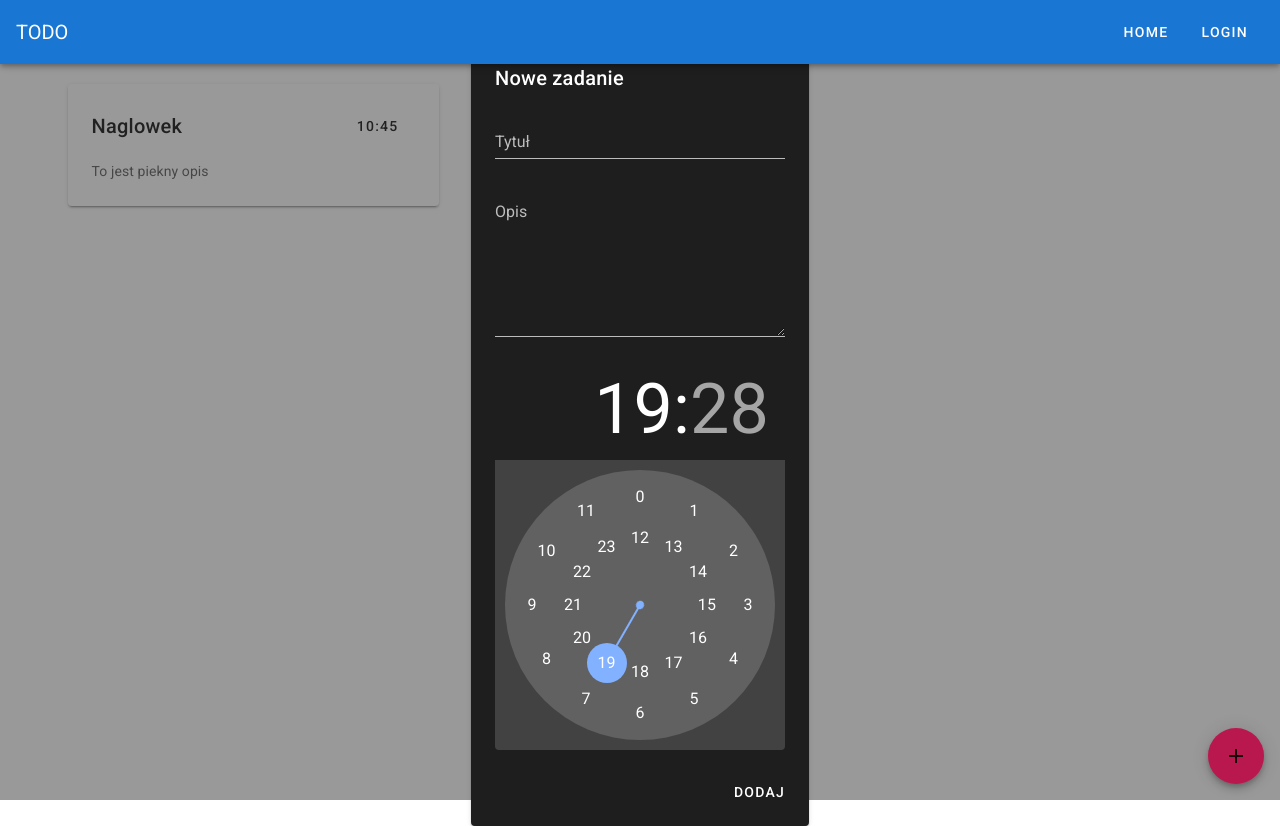
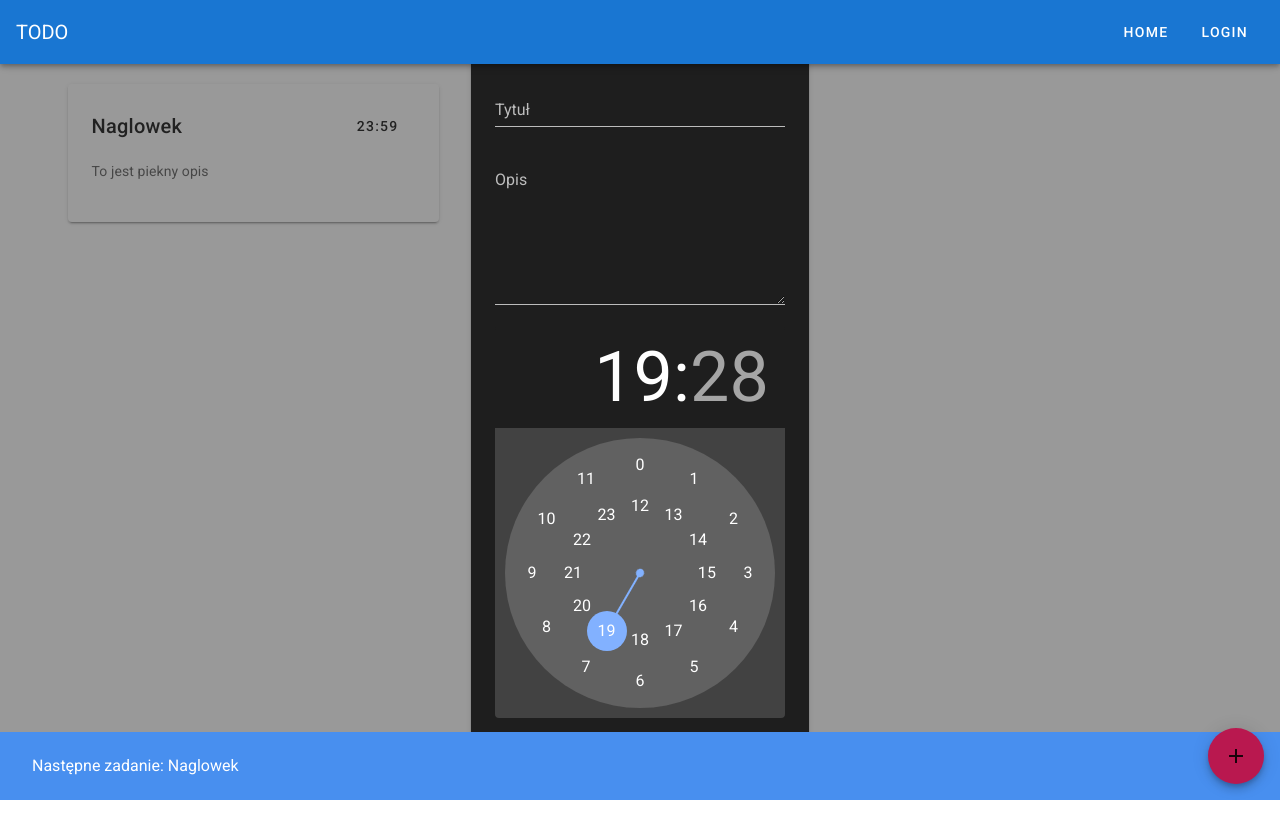
Before and after one commit to leonos2000/vue-todo, a Vue app: page / in a window 1280 px wide. Both pictures are taken after a click on the button 1236 px from the left and 756 px from the top of the page. After the commit the page ends 800 px from the top, so only its background shows below. Built offline with nearby package versions, Linux system fonts and the light colour scheme.

Commit message:
added a lot of features

```diff
--- a/src/App.vue
+++ b/src/App.vue
@@ -1,5 +1,6 @@
 <template>
   <v-app>
+    <!-- APPBAR -->
     <v-app-bar app color="primary" dark>
       <v-toolbar-title>TODO</v-toolbar-title>
       <v-spacer></v-spacer>
@@ -7,20 +8,37 @@
       <v-btn text rounded>Login</v-btn>
     </v-app-bar>
 
-    <!-- Login module -->
     <v-main>
+      <!-- CONTAINER WITH TASKS -->
       <v-container>
         <v-row no-gutters>
+          <!-- TASK CARD -->
           <v-col
-            v-for="task in tasks"
-            :key="task.id"
+            v-for="(task, index) in tasks"
+            :key="index"
             cols="12"
             sm="4"
           >
-            <v-card class="pa-2 ma-2">
+            <v-hover v-slot="{ hover }">
+              <v-card
+                :elevation="hover ? 12 : 2"
+                class="pa-2 ma-2"
+              >
                 <v-card-title>
+                  <div
+                    v-if="!titleChange"
+                    @click="titleChange = true"
+                    class="card-title"
+                  >
                     {{ task.title }}
+                  </div>
+                  <v-text-field
+                    v-else
+                    v-model="task.title"
+                    @blur="titleChange = false"
+                  ></v-text-field>
                   <v-spacer></v-spacer>
+                  <!-- TIME WITH TIME PICKER MENU ON CLICK -->
                   <v-menu
                     ref="menu"
                     v-model="menu2"
@@ -43,21 +61,50 @@
                       v-if="menu2"
                       v-model="timeTmp"
                       full-width
-                    @click:minute="updateTaskTime(task.id, timeTmp)"
+                      @click:minute="updateTaskTime(index, timeTmp)"
                     ></v-time-picker>
                   </v-menu>
                 </v-card-title>
+
                 <v-card-text>
-                <div>
+                  <div
+                    v-if="!descChange"
+                    @click="descChange = true"
+                  >
                     {{ task.desc }}
                   </div>
+                  <v-textarea
+                    v-model="task.desc"
+                    v-else
+                    @blur="descChange = false"
+                  ></v-textarea>
                 </v-card-text>
+
+                <v-card-actions>
+                  <v-btn
+                    v-show="hover"
+                    icon
+                    @click="deleteTask(index)"
+                  >
+                    <v-icon>mdi-delete</v-icon>
+                  </v-btn>
+                  <v-spacer></v-spacer>
+                  <v-btn
+                    v-show="hover"
+                    icon
+                    @click="archiveTask(index)"
+                  >
+                    <v-icon>mdi-check</v-icon>
+                  </v-btn>
+                </v-card-actions>
               </v-card>
+            </v-hover>
           </v-col>
         </v-row>
       </v-container>
+
+      <!-- NEW TASK OVERLAY -->
       <v-overlay
-        :absolute="absolute"
         :value="overlay"
         z-index="0"
       >
@@ -66,6 +113,7 @@
           class="pa-2"
         >
           <v-card-title>Nowe zadanie</v-card-title>
+
           <v-card-text>
             <v-form>
               <v-text-field
@@ -89,7 +137,12 @@
               format="24hr"
             ></v-time-picker>
           </v-card-text>
+
           <v-card-actions>
+            <v-btn
+              text
+              @click="cancelTaskAdding()"
+            >anuluj</v-btn>
             <v-spacer></v-spacer>
             <v-btn
               text
@@ -99,6 +152,8 @@
         </v-card>
       </v-overlay>
     </v-main>
+
+    <!-- NEW TASK FLOATING BUTTON -->
     <v-btn
       color="pink"
       fab
@@ -109,6 +164,14 @@
     >
       <v-icon>mdi-plus</v-icon>
     </v-btn>
+
+    <!-- FOOTER WITH NEXT TASK -->
+    <v-footer
+      color="primary lighten-1 white--text"
+    >
+      <div class="ma-4">Następne zadanie: {{ nextTask }}</div>
+    </v-footer>
+
   </v-app>
 </template>
 
@@ -123,11 +186,26 @@ export default {
   mixins: [validationMixin],
 
   computed: {
-    taskTitleErrors () {
+    taskTitleErrors() {
       const errors = []
         if (!this.$v.taskTitle.$dirty) return errors
         !this.$v.taskTitle.required && errors.push('Pole wymagane')
       return errors
+    },
+    nextTask() {
+      const currentMinutes = new Date().getHours() * 60 + new Date().getMinutes()
+      console.log("current minutes: " + currentMinutes)
+      var index
+      var tmpMinutes = 100000
+      for (var i = 0; i < this.tasks.length; i++) {
+        const taskMinutes = parseInt(this.tasks[i].time.substr(0, 2)) * 60 + parseInt(this.tasks[i].time.substr(3, 2))
+        if (taskMinutes - currentMinutes < tmpMinutes) {
+          index = i
+          tmpMinutes = taskMinutes - currentMinutes
+          console.log("task " + this.tasks[i].title + " minutes: " + taskMinutes + " tmpMinutes: " + tmpMinutes)
+        }
+      }
+      return this.tasks[index].title
     }
   },
 
@@ -136,36 +214,46 @@ export default {
   },
 
   data: () => ({
-    showPassword: false,
-    absolute: true,
     overlay: false,
     menu2: false,
     timeTmp: null,
+
+    titleChange: false,
+    descChange: false,
+
     taskTitle: '',
     taskDesc: '',
     taskTime: new Date().getHours() + ":" + new Date().getMinutes(),
     tasks: [{
-      id: 1,
-      time: '10:45',
+      time: '23:59',
       title: 'Naglowek',
       desc: 'To jest piekny opis'
-    }]
+    }],
+    doneTasks: [],
   }),
   methods: {
     saveTask(){
       this.$v.$touch()
       if (!this.$v.$invalid) {
-        this.tasks.push({id: this.tasks.at(-1).id + 1, time: this.taskTime, title: this.taskTitle, desc: this.taskDesc})
+        this.tasks.push({time: this.taskTime, title: this.taskTitle, desc: this.taskDesc})
         this.overlay = false
+        this.taskTitle = ''
+        this.taskDesc = ''
       }
     },
-    updateTaskTime(id, time) {
-      for (var i = 0; i < this.tasks.length; i++) {
-        console.log(i)
-        if (this.tasks[i].id == id) {
-          this.tasks[i].time = time
-        }
-      }
+    cancelTaskAdding() {
+      this.overlay = false
+      this.taskTitle = ''
+      this.taskDesc = ''
+    },
+    deleteTask(index) {
+      this.tasks.splice(index, 1)
+    },
+    archiveTask(index) {
+      this.doneTasks.push(this.tasks.splice(index, 1))
+    },
+    updateTaskTime(index, time) {
+      this.tasks[index].time = time
       this.menu2 = false
     },
   }
@@ -173,7 +261,7 @@ export default {
 </script>
 
 <style scoped>
-/* .v-btn--floating {
-  position: absolute;
-} */
+.card-title {
+  width: 50%;
+}
 </style>
```
Lines whose indentation alone changed are shown as unchanged.
